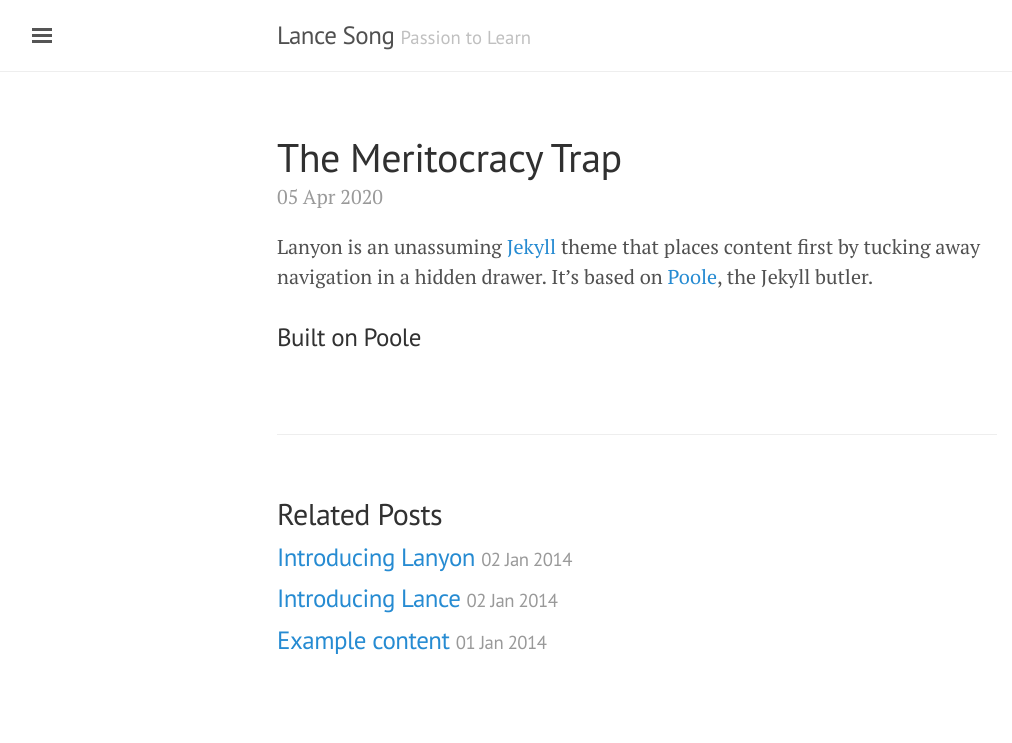
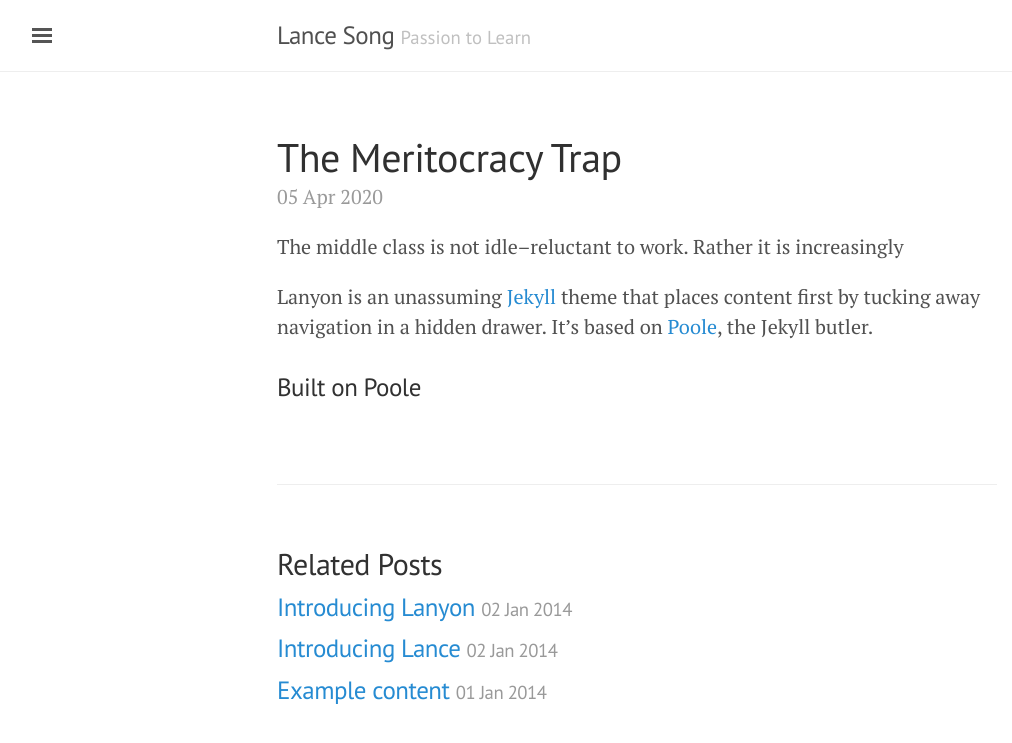
Before and after one commit to legendarylance/legendarylance.github.io, a Jekyll site: the page built from _posts/2020-04-05-Lance.md, in a window 1280 px wide. Shown: the top 743 px of the page, without its empty margins (3-1015 px from the left). Built offline with Jekyll 4.4.1, drawn with Linux system fonts in a browser that asks for light colours.

Commit message:
Update 2020-04-05-Lance.md

```diff
--- a/_posts/2020-04-05-Lance.md
+++ b/_posts/2020-04-05-Lance.md
@@ -3,6 +3,10 @@ layout: post
 title: The Meritocracy Trap
 ---
 
+The middle class is not idle--reluctant to work. Rather it is increasingly
+
+
+
 
 Lanyon is an unassuming [Jekyll](http://jekyllrb.com) theme that places content first by tucking away navigation in a hidden drawer. It's based on [Poole](http://getpoole.com), the Jekyll butler.
 
```
